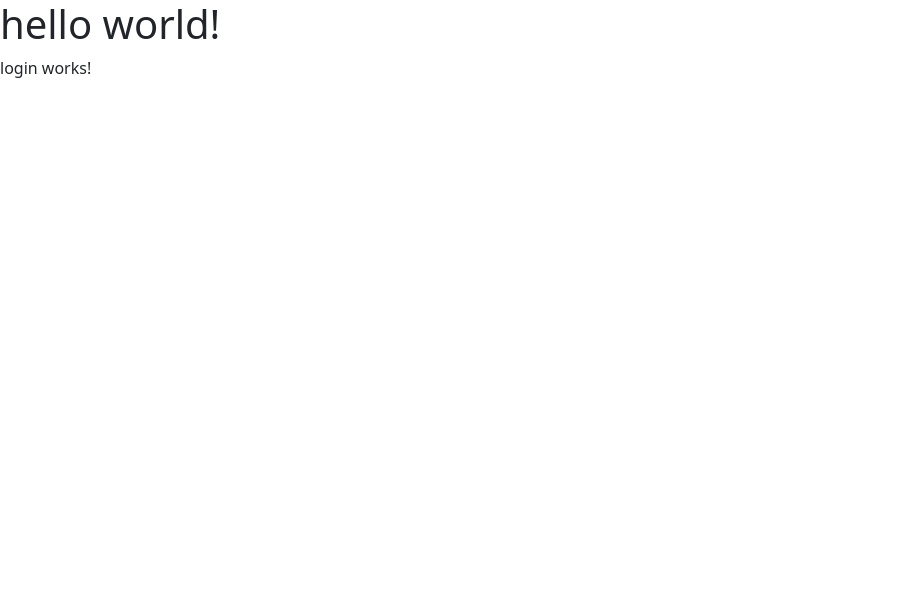
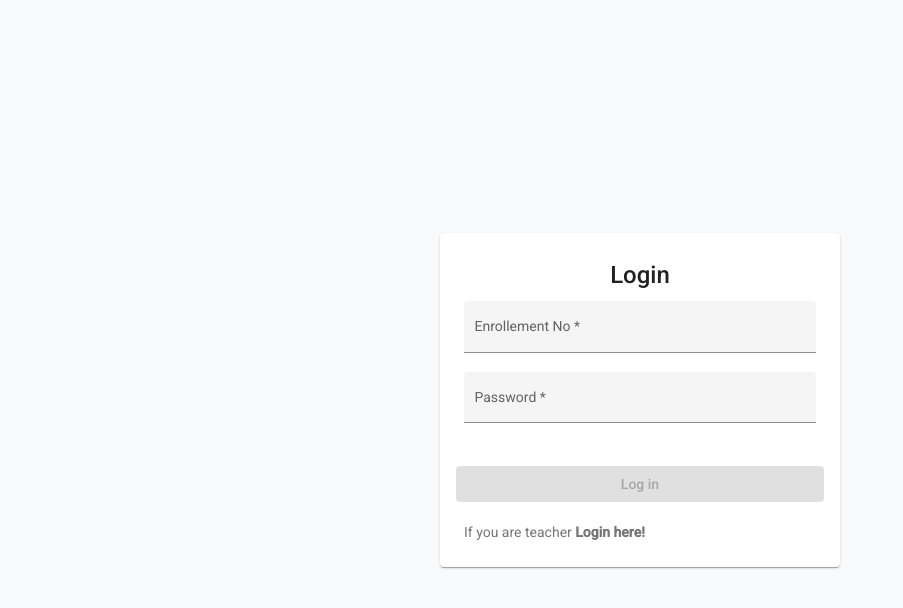
Before and after one commit to deevanshu-k/studentsAtd, an Angular app: page / in a window 1280 px wide. Shown: the top 608 px of the page, without its empty margins (0-903 px from the left). Built offline with nearby package versions, Linux system fonts and the light colour scheme.

Commit message:
Auth UI design completed

```diff
--- a/src/app/app.component.html
+++ b/src/app/app.component.html
@@ -1,2 +1 @@
-<h1>hello world!</h1>
 <router-outlet></router-outlet>
--- a/src/app/auth/login/login.component.css
+++ b/src/app/auth/login/login.component.css
@@ -0,0 +1,12 @@
+.example-card {
+    max-width: 400px;
+  }
+
+
+  .maindiv {
+    min-height: 100vh;
+  }
+
+ input {
+    width: 100%;
+ }
--- a/src/app/auth/login/login.component.html
+++ b/src/app/auth/login/login.component.html
@@ -1 +1,62 @@
-<p>login works!</p>
+<div class="maindiv container-fluid d-flex justify-content-center align-items-center bg-light">
+    <mat-card class="example-card p-4">
+        <div class="d-flex justify-content-center align-items-center" style="width: 100%;">
+            <mat-card-title>Login</mat-card-title>
+        </div>
+
+        <mat-card-content>
+            <div [formGroup]="student" *ngIf="userisStudent">
+                <mat-form-field class="example-full-width" appearance="fill" style="width: 100%;">
+                    <mat-label>Enrollement No</mat-label>
+                    <input matInput formControlName="enrollementno" placeholder="Ex. 0834CSX211XXX" required>
+                    <mat-error *ngIf="this.student.get('enrollementno')?.hasError('required')">
+                        Enrollement no is <strong>required !</strong>
+                    </mat-error>
+                    <mat-error
+                        *ngIf="!this.student.get('enrollementno')?.hasError('required') && !this.student.get('enrollementno')?.valid && this.student.get('enrollementno')?.touched">
+                        Enter valid <strong>enrollement no </strong>!</mat-error>
+                </mat-form-field>
+
+                <mat-form-field class="example-full-width" appearance="fill" style="width: 100%;">
+                    <mat-label>Password</mat-label>
+                    <input matInput formControlName="password" placeholder="Ex. 0834CSX211XXX" required>
+                    <mat-error *ngIf="this.student.get('enrollementno')?.hasError('required')">
+                        Password is <strong>required !</strong>
+                    </mat-error>
+                    <mat-error
+                        *ngIf="!this.student.get('enrollementno')?.hasError('required') && !this.student.get('enrollementno')?.valid && this.student.get('enrollementno')?.touched">
+                        Enter valid <strong>password </strong>!</mat-error>
+                </mat-form-field>
+            </div>
+            <div [formGroup]="teacher" *ngIf="!userisStudent">
+                <mat-form-field class="example-full-width" appearance="fill" style="width: 100%;">
+                    <mat-label>Subject Code </mat-label>
+                    <input matInput formControlName="subjectcode" placeholder="Ex. BT-XXX" required>
+                    <mat-error *ngIf="this.teacher.get('subjectcode')?.hasError('required')">
+                        Subject code is <strong>required !</strong>
+                    </mat-error>
+                    <mat-error
+                        *ngIf="!this.teacher.get('subjectcode')?.hasError('required') && !this.teacher.get('subjectcode')?.valid && this.teacher.get('subjectcode')?.touched">
+                        Enter valid <strong>subject code </strong>!</mat-error>
+                </mat-form-field>
+
+                <mat-form-field class="example-full-width" appearance="fill" style="width: 100%;">
+                    <mat-label>Password</mat-label>
+                    <input matInput formControlName="password" placeholder="Ex. sample@123456" required>
+                    <mat-error *ngIf="this.teacher.get('password')?.hasError('required')">
+                        Password is <strong>required !</strong>
+                    </mat-error>
+                    <mat-error
+                        *ngIf="!this.teacher.get('password')?.hasError('required') && !this.teacher.get('password')?.valid && this.teacher.get('password')?.touched">
+                        Password length must be in between<strong> 6-12 </strong></mat-error>
+                </mat-form-field>
+            </div>
+
+        </mat-card-content>
+        <mat-card-actions>
+            <button mat-raised-button style="width: 100%;" color="primary" *ngIf="userisStudent" [disabled]="!this.student.valid">Log in</button>
+            <button mat-raised-button style="width: 100%;" color="primary" *ngIf="!userisStudent" [disabled]="!this.teacher.valid">Log in</button>
+        </mat-card-actions>
+        <mat-card-subtitle>If you are {{userisStudent? 'teacher':'student'}} <strong (click)="userToggle()" style="cursor: pointer;">Login here!</strong></mat-card-subtitle>
+    </mat-card>
+</div>
--- a/src/app/auth/login/login.component.ts
+++ b/src/app/auth/login/login.component.ts
@@ -1,4 +1,5 @@
 import { Component, OnInit } from '@angular/core';
+import { FormControl, FormGroup, Validators } from '@angular/forms';
 
 @Component({
   selector: 'app-login',
@@ -6,10 +7,25 @@ import { Component, OnInit } from '@angular/core';
   styleUrls: ['./login.component.css']
 })
 export class LoginComponent implements OnInit {
+  userisStudent : boolean;
+  student = new FormGroup({
+    enrollementno: new FormControl('', [Validators.required, Validators.minLength(12),Validators.maxLength(12)]),
+    password: new FormControl('', [Validators.required, Validators.minLength(12),Validators.maxLength(12)])
+  });
+  teacher = new FormGroup({
+    subjectcode: new FormControl('', [Validators.required, Validators.minLength(6),Validators.maxLength(7)]),
+    password: new FormControl('', [Validators.required, Validators.minLength(6),Validators.maxLength(12)])
+  });
 
-  constructor() { }
+  constructor() {
+    this.userisStudent = true;
+   }
 
   ngOnInit(): void {
   }
 
+  userToggle() {
+    this.userisStudent = !this.userisStudent;
+  }
+
 }
```
Also changed, not shown: src/app/app.module.ts (+18 -1 lines).
